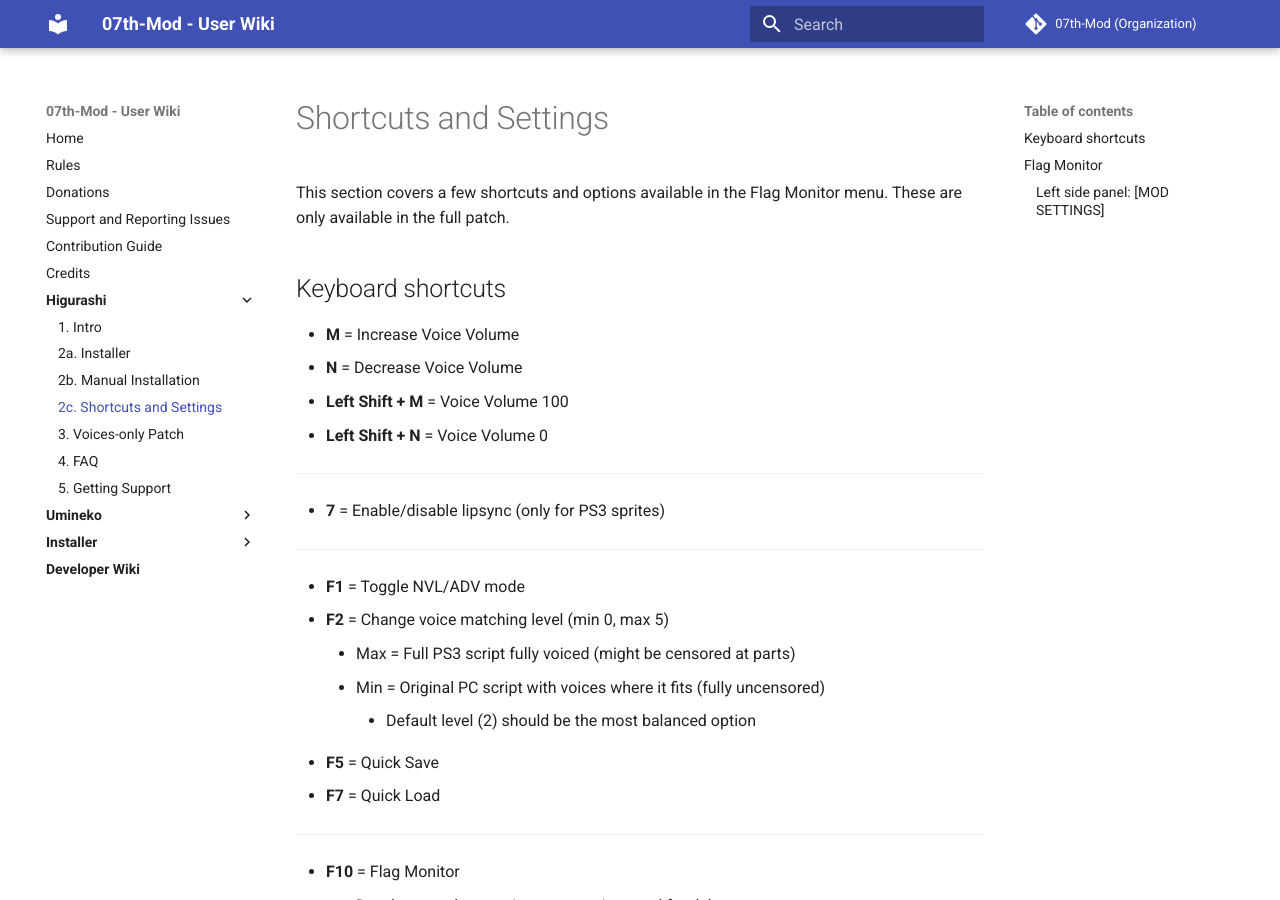
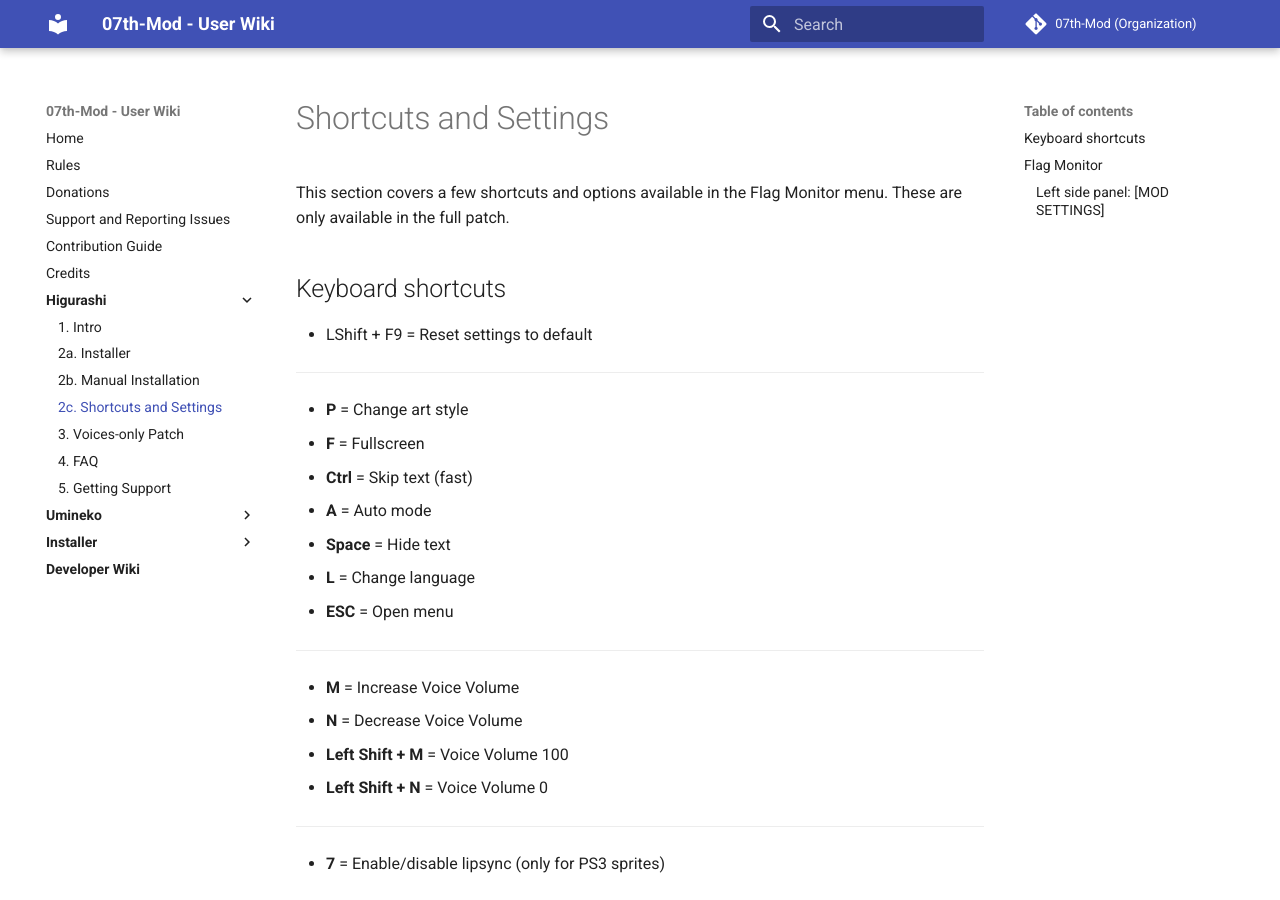
Before and after one commit to 07th-mod/wiki, an MkDocs documentation site: the page built from docs/Higurashi/Higurashi-Part-2---Patch-configuration-and-keyboard-shortcuts.md, in a window 1280 px wide and 900 px high. Built offline with MkDocs 1.6.1 and Material for MkDocs 9.7.7, drawn with Linux system fonts in a browser that asks for light colours.

Commit message:
Update Higurashi-Part-2---Patch-configuration-and-keyboard-shortcuts.md

```diff
--- a/docs/Higurashi/Higurashi-Part-2---Patch-configuration-and-keyboard-shortcuts.md
+++ b/docs/Higurashi/Higurashi-Part-2---Patch-configuration-and-keyboard-shortcuts.md
@@ -4,6 +4,16 @@
 
 ## Keyboard shortcuts
 
+* LShift + F9 = Reset settings to default
+***
+* **P** = Change art style
+* **F** = Fullscreen
+* **Ctrl** = Skip text (fast)
+* **A** = Auto mode
+* **Space** = Hide text
+* **L** = Change language
+* **ESC** = Open menu
+***
 * **M** = Increase Voice Volume
 * **N** = Decrease Voice Volume
 * **Left Shift + M** = Voice Volume 100
```
